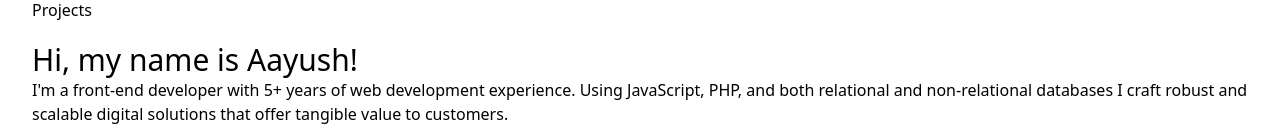
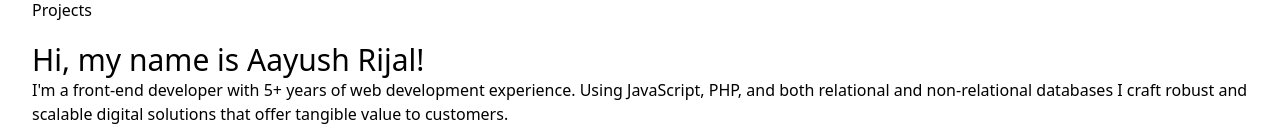
Before and after one commit to aayushrijal91/aayush, a Next.js app: page / in a window 1280 px wide. Shown: the part 399-531 px from the top of the page. Built offline with nearby package versions, Linux system fonts and the light colour scheme.

Commit message:
testing vercel deployment

```diff
--- a/src/pages/index.js
+++ b/src/pages/index.js
@@ -3,7 +3,7 @@ function Home() {
     <main className="py-5">
       <div className="container">
         <h1 className="text-3xl">
-          Hi, my name is Aayush!
+          Hi, my name is Aayush Rijal!
         </h1>
         <p>I'm a front-end developer with 5+ years of web development experience. Using JavaScript, PHP, and both relational and non-relational databases I craft robust and scalable digital solutions that offer tangible value to customers.</p>
       </div>
```
